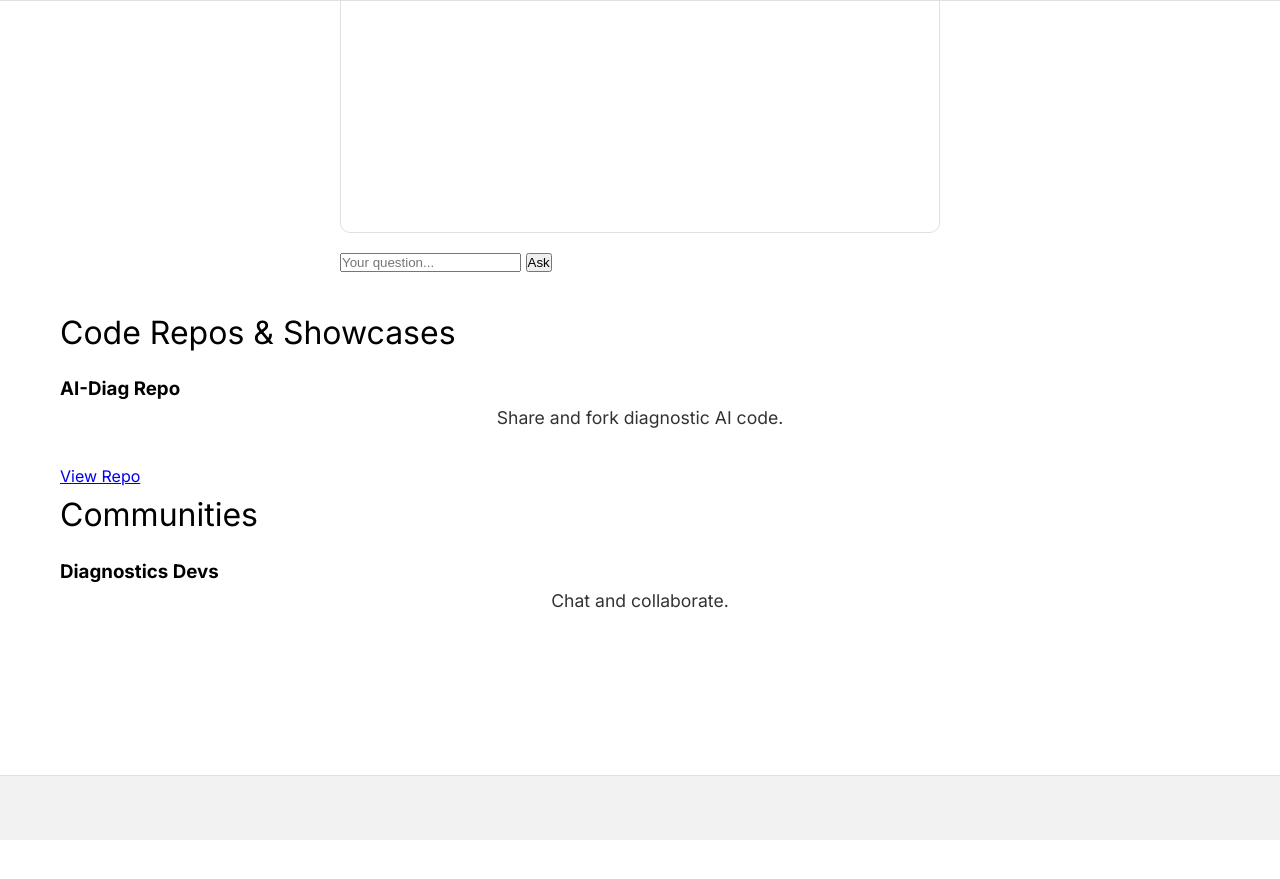
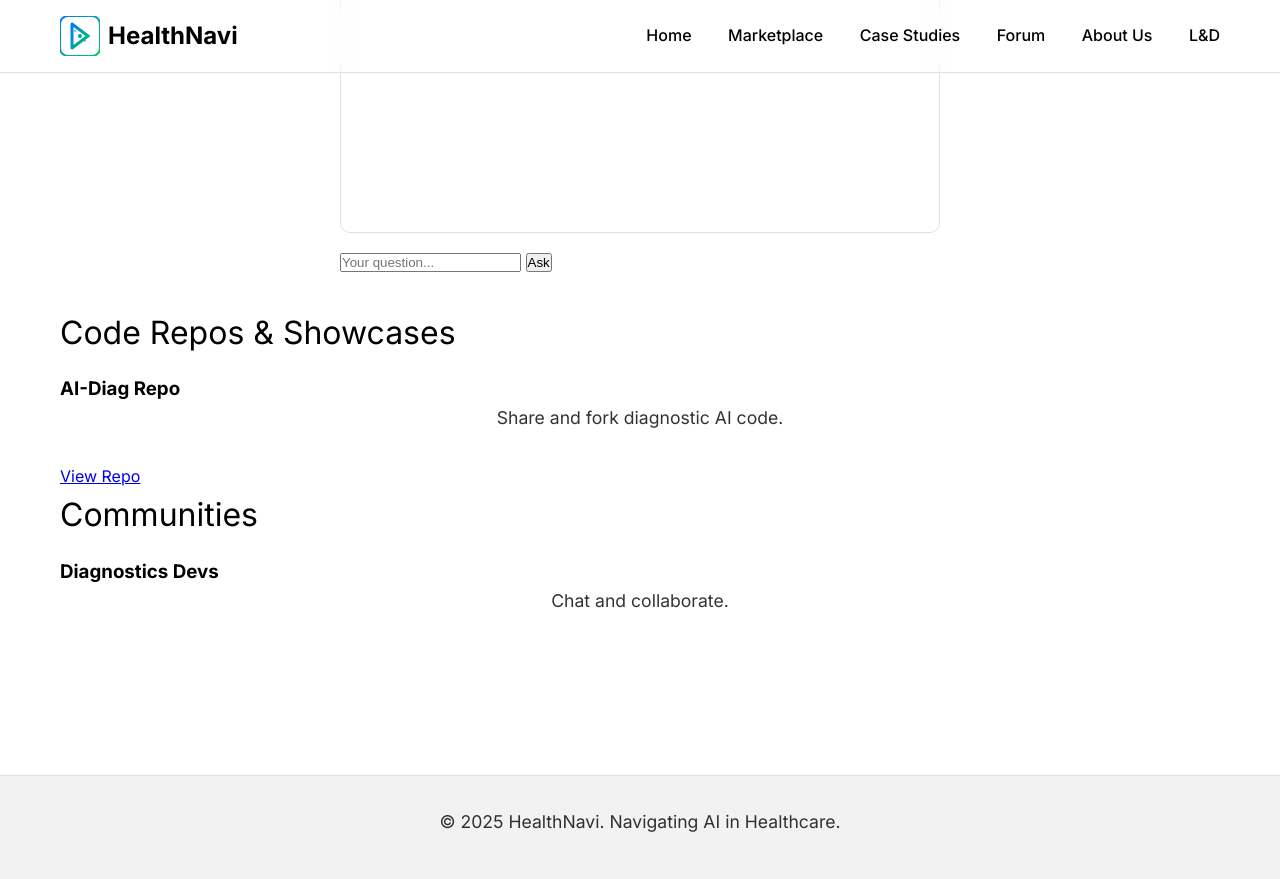
Before and after one commit to nhs-analystx/synapster, a Jekyll site: the page forum.html, which Jekyll copies as it is, in a window 1280 px wide and 900 px high, scrolled down 464 px. Shown: the top 879 px of the window. Built offline with Jekyll 4.4.1, drawn with Linux system fonts in a browser that asks for light colours; before the commit the page ends 1304 px from its top, so only the background shows below that.

Commit message:
Update forum.html

```diff
--- a/forum.html
+++ b/forum.html
@@ -9,8 +9,34 @@
     <link href="https://fonts.googleapis.com/css2?family=Inter:wght@300;400;500;600;700&display=swap" rel="stylesheet">
 </head>
 <body>
+    <!-- Header -->
     <header class="header">
-        <!-- Same header -->
+        <div class="container">
+            <div class="logo">
+                <svg width="40" height="40" viewBox="0 0 40 40" xmlns="http://www.w3.org/2000/svg">
+                    <defs>
+                        <linearGradient id="grad1" x1="0%" y1="0%" x2="100%" y2="100%">
+                            <stop offset="0%" style="stop-color:#007AFF;stop-opacity:1" />
+                            <stop offset="100%" style="stop-color:#00C851;stop-opacity:1" />
+                        </linearGradient>
+                    </defs>
+                    <rect width="40" height="40" rx="8" fill="none" stroke="url(#grad1)" stroke-width="2"/>
+                    <path d="M12 8 L12 32 M12 8 L28 20 L12 32" stroke="url(#grad1)" stroke-width="3" stroke-linecap="round" fill="none"/>
+                    <circle cx="20" cy="20" r="2" fill="url(#grad1)"/>
+                    <circle cx="15" cy="15" r="1" fill="url(#grad1)" opacity="0.7"/>
+                    <circle cx="25" cy="25" r="1" fill="url(#grad1)" opacity="0.7"/>
+                </svg>
+                <span>HealthNavi</span>
+            </div>
+            <nav class="nav">
+                <a href="index.html">Home</a>
+                <a href="marketplace.html">Marketplace</a>
+                <a href="casestudies.html">Case Studies</a>
+                <a href="forum.html">Forum</a>
+                <a href="about.html">About Us</a>
+                <a href="learning.html">L&D</a>
+            </nav>
+        </div>
     </header>
 
     <main class="forum">
@@ -50,7 +76,9 @@
     </main>
 
     <footer class="footer">
-        <!-- Same -->
+        <div class="container">
+            <p>&copy; 2025 HealthNavi. Navigating AI in Healthcare.</p>
+        </div>
     </footer>
 
     <script src="script.js"></script>
```
